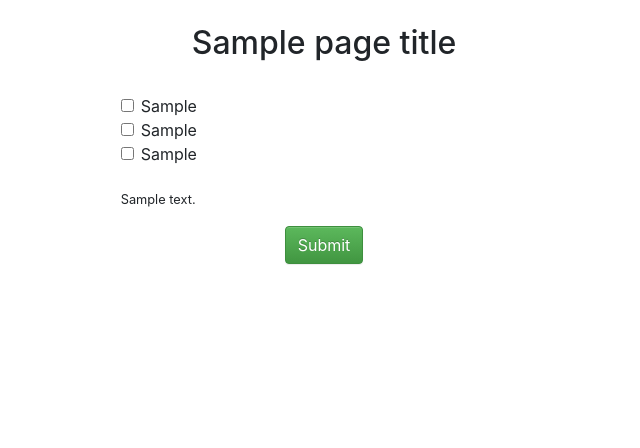
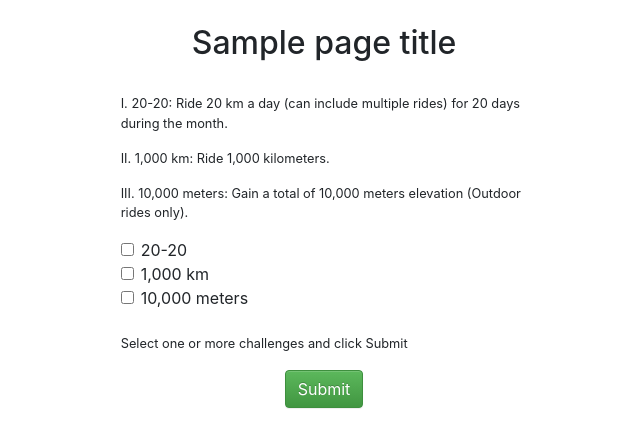
Before and after one commit to panchambharadwaj/strava-telegram-auth, a Flask app: template app/templates/challenges_odd_registration.html in a window 1280 px wide. Shown: the top 448 px of the page, without its empty margins (316-956 px from the left). Run offline with Flask 2, Linux system fonts and the light colour scheme; the template is opened without the code that fills it: values that come from a table or form of the project are taken from there, most other values are stand-ins (such as "Sample title", 1, 10 or a date in 2020); parts of the project's set-up code (start-up, migrations or seed data) failed here and were passed over; some libraries are stand-ins or nearby versions.

Commit message:
Challenges registration

```diff
--- a/app/app.py
+++ b/app/app.py
@@ -2,7 +2,6 @@
 
 import logging
 import traceback
-import ujson
 
 from flask import Flask, request, redirect, render_template, url_for, flash
 from scout_apm.flask import ScoutApm
@@ -125,21 +124,19 @@ def challenges_odd_auth():
 @execution_time
 def challenges_registration_month_code(month, code):
     form = ReusableFormChallenges(request.form)
+    page_title = app_variables.challenges_even_page_title if month == "even" else app_variables.challenges_odd_page_title
     if request.method == 'POST':
         challenge_ids = request.form.getlist("challenge_id")
         if len(challenge_ids) > 0:
-            if challenges_registration.main(ujson.dumps(challenge_ids), month, code):
-                page_title = app_variables.challenges_even_page_title if month == "even" else app_variables.challenges_odd_page_title
+            if challenges_registration.main(challenge_ids, month, code):
                 return render_template('challenges_registration_successful.html', page_title=page_title)
             else:
-                return render_template('failed.html', page_title=app_variables.page_title)
+                return render_template('failed.html', page_title=page_title)
         else:
             flash('Select at least one challenge!')
 
     challenges_registration_page = 'challenges_even_registration.html' if month == "even" else 'challenges_odd_registration.html'
-    return render_template(challenges_registration_page, form=form, page_title=app_variables.page_title,
-                           challenge_id_0001="20_20", challenge_id_0002="1000_km", challenge_id_0003="10000_meters",
-                           note="Select one or more challenges and click Submit")
+    return render_template(challenges_registration_page, form=form, page_title=page_title)
 
 
 if __name__ == '__main__' and __package__ is None:
--- a/app/commands/challenges_registration.py
+++ b/app/commands/challenges_registration.py
@@ -1,6 +1,7 @@
 #  -*- encoding: utf-8 -*-
 
 import logging
+import ujson
 
 from app.common.aes_cipher import AESCipher
 from app.common.constants_and_variables import AppConstants, AppVariables
@@ -30,10 +31,10 @@ class ChallengesRegistration(object):
                     query.format(athlete_id=access_info['athlete_id'], name=access_info['name'],
                                  access_token=self.aes_cipher.encrypt(access_info['access_token']),
                                  refresh_token=self.aes_cipher.encrypt(access_info['refresh_token']),
-                                 expires_at=access_info['expires_at'], challenge_ids=challenge_ids)):
+                                 expires_at=access_info['expires_at'], challenge_ids=ujson.dumps(challenge_ids))):
                 success = True
                 message = self.app_constants.MESSAGE_NEW_CHALLENGES_REGISTRATION.format(
-                    athlete_name=access_info['name'], month=month)
+                    athlete_name=access_info['name'], month=month, challenge_ids=challenge_ids)
             else:
                 message = "Failed to write {athlete_name}'s info into database.".format(
                     athlete_name=access_info['name'])
--- a/app/common/constants_and_variables.py
+++ b/app/common/constants_and_variables.py
@@ -45,7 +45,7 @@ class AppConstants(object):
     API_ATHLETE_DETAILS_IN_CHALLENGES = "{host}/challenges/athlete/{athlete_id}"
 
     MESSAGE_NEW_REGISTRATION = "{athlete_name} registered with Telegram username `{telegram_username}`"
-    MESSAGE_NEW_CHALLENGES_REGISTRATION = "{athlete_name} registered for {month} month challenges."
+    MESSAGE_NEW_CHALLENGES_REGISTRATION = "{athlete_name} registered for {month} month's challenges.\n\nChallenge IDs: {challenge_ids}"
 
 
 class AppVariables(object):
--- a/app/templates/challenges_odd_registration.html
+++ b/app/templates/challenges_odd_registration.html
@@ -18,27 +18,37 @@
         <div class="col-md-4">
             <form action="" method="post" role="form">
                 {{ form.csrf }}
+                <p>
+                    <small>I. 20-20: Ride 20 km a day (can include multiple rides) for 20 days during the month.</small>
+                </p>
+                <p>
+                    <small>II. 1,000 km: Ride 1,000 kilometers.</small>
+                </p>
+                <p>
+                    <small>III. 10,000 meters: Gain a total of 10,000 meters elevation (Outdoor rides only).</small>
+                </p>
                 <div class="form-check">
-                    <input class="form-check-input" id="0001" name="challenge_id" type="checkbox" value="0001">
-                    <label class="form-check-label" for="0001">
-                        {{ challenge_id_0001 }}
+                    <input class="form-check-input" id="20_20" name="challenge_id" type="checkbox" value="20_20">
+                    <label class="form-check-label" for="20_20">
+                        20-20
                     </label>
                 </div>
                 <div class="form-check">
-                    <input class="form-check-input" id="0002" name="challenge_id" type="checkbox" value="0002">
-                    <label class="form-check-label" for="0002">
-                        {{ challenge_id_0002 }}
+                    <input class="form-check-input" id="1000_km" name="challenge_id" type="checkbox" value="1000_km">
+                    <label class="form-check-label" for="1000_km">
+                        1,000 km
                     </label>
                 </div>
                 <div class="form-check">
-                    <input class="form-check-input" id="0003" name="challenge_id" type="checkbox" value="0003">
-                    <label class="form-check-label" for="0003">
-                        {{ challenge_id_0003 }}
+                    <input class="form-check-input" id="10000_meters" name="challenge_id" type="checkbox"
+                           value="10000_meters">
+                    <label class="form-check-label" for="10000_meters">
+                        10,000 meters
                     </label>
                 </div>
                 <br>
                 <p>
-                    <small>{{ note }}</small>
+                    <small>Select one or more challenges and click Submit</small>
                 </p>
                 <center>
                     <button class="btn btn-success" type="submit">Submit</button>
```
Also changed, not shown: app/templates/challenges_even_registration.html (+20 -10 lines).
